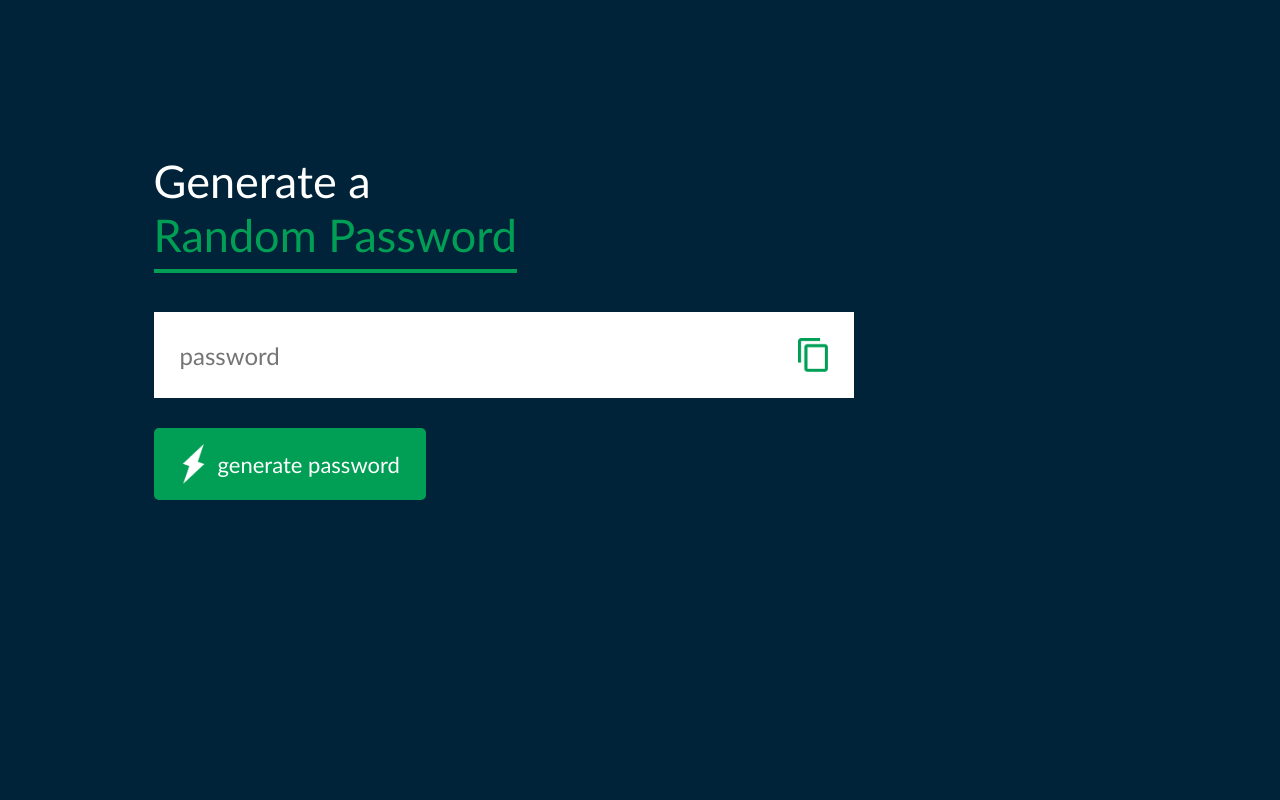
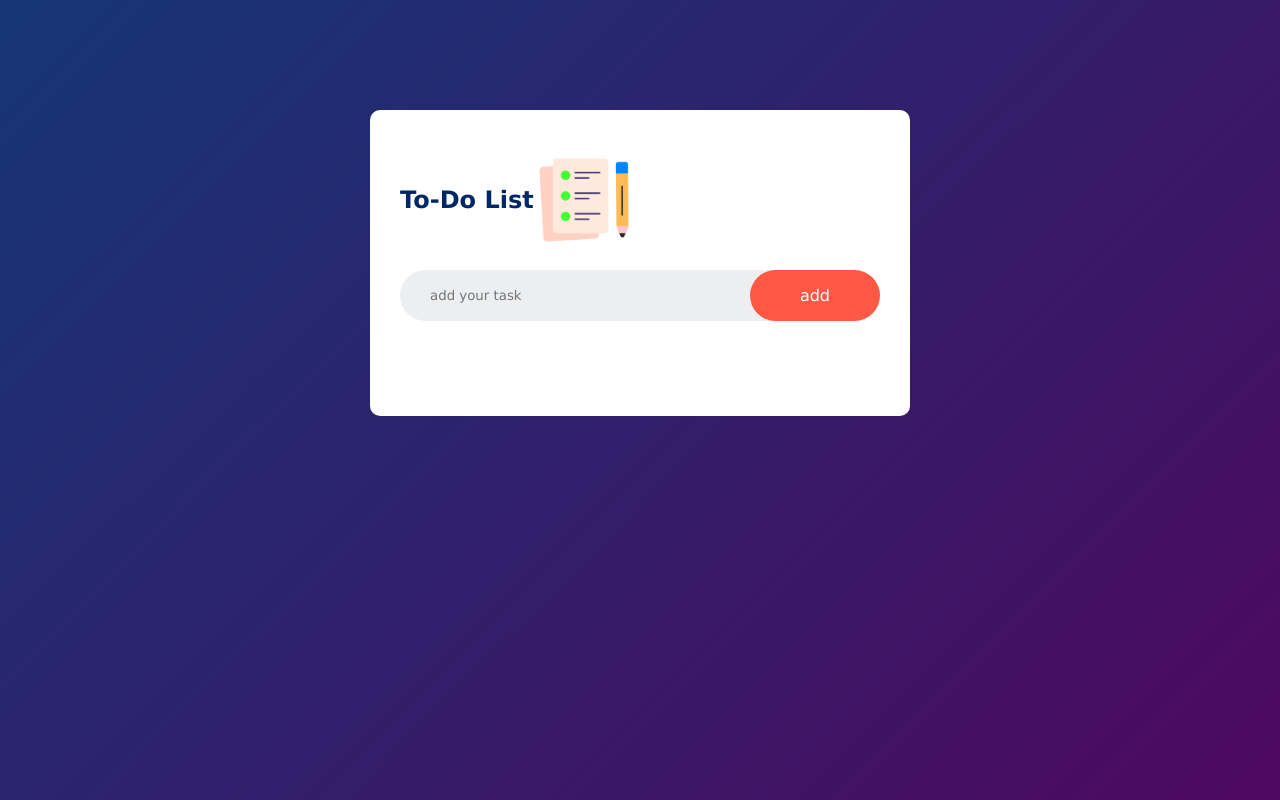
Before and after one commit to Toshtosty/html-css-projects, a plain HTML site: page toDoList/index.html in a window 1280 px wide. Drawn offline with Linux system fonts and the light colour scheme.

Commit message:
done todolist

```diff
--- /dev/null
+++ b/randomPassword/style.css
@@ -0,0 +1,74 @@
+*{
+    margin: 0;
+    padding:0;
+    font-family: 'Gill Sans', 'Gill Sans MT', Calibri, 'Trebuchet MS', sans-serif;
+    box-sizing: border-box;
+
+}
+
+body{
+    background: #002339;
+    color:#fff;
+}
+
+.container{
+    margin: 12%;
+    width: 90%;
+    max-width: 700px;
+}
+
+.display{
+    width: 100%;
+    margin-top: 50px;
+    padding: 26px;
+    margin-bottom: 30px;
+    background: #fff;
+    color: #333;
+    display: flex;
+    align-items: center;
+    justify-content: space-between;
+
+
+}
+
+.container h1{
+    font-weight: 500;
+    font-size: 45px;
+}
+
+.container h1 span{
+    color:#019f55;
+    border-bottom: 4px solid #019f55;
+    padding-bottom: 7px;
+}
+
+.display img{
+    width: 30px;
+    cursor: pointer;
+}
+
+.display input{
+    border: 0;
+    outline:0;
+font-size: 24px;
+}
+
+.container button img{
+    width: 28px;
+    margin-right: 10px;
+}
+
+.container button{
+    border:0;
+    outilne:0;
+    background: #019f55;
+    color: #fff;
+    font-size: 22px;
+    font-weight: 300;
+    display: flex;
+    align-items: center;
+    justify-content: center;
+    padding: 16px 26px;
+    border-radius: 5px;
+    cursor: pointer;
+}
--- a/toDoList/index.html
+++ b/toDoList/index.html
@@ -1,58 +1,31 @@
 <!DOCTYPE html>
 <html lang="en">
+
     <head>
         <meta charset="UTF-8">
         <meta name="viewport" content="width=device-width, initial-scale=1.0">
-    <title>Random password generator</title>
+        <title>to-do-list</title>
         <link rel="stylesheet" href="style.css">
     </head>
+
     <body>
         <div class="container">
-        <h1>Generate a <br> <span>  Random Password </span></h1>
-        <div class="display">
-            <input type="text" name="" id="password" placeholder="password">
-        <img src="images/copy.png" alt="copy" onclick="copyPassword()">
+            <div class="todo-app">
+                <h2>To-Do List <img src="images/icon.png" alt="icon"></h2>
+                <div class="row">
+                    <input type="text" name="" id="input-box" placeholder="add your task">
+                    <button onclick="addtask()">add</button>
                 </div>
-            <button onclick="createPassword()"><img src="images/generate.png" alt="">generate password</button>
-
+                <ul id="list-container">
+                    <!-- <li class="checked">task1</li>
+                    <li>task2</li>
+                    <li>task3</li> -->
+                </ul>
 
             </div>
+        </div>
 
+        <script src="script.js"></script>
+    </body>
 
-    <script>
-
-        const passwordbox = document.querySelector('#password');
-        const length=12;
-        const uppercase="ABCDEFGHIJKLMNOPQRSTUVWXYZ";
-        const lowercase="abcdefghijklmnopqrstuvwxyz";
-        const number="1234567890";
-        const symbol="!@#$%^&*(){}|<>?_+-=*~";
-
-        const allChars = uppercase+lowercase+number+symbol;
-
-        function createPassword(){
-            let password="";
-            password+=uppercase[Math.floor(Math.random()*uppercase.length)];
-            password+=lowercase[Math.floor(Math.random()*lowercase.length)];
-            password+=symbol[Math.floor(Math.random()*symbol.length)];
-            password+=number[Math.floor(Math.random()*number.length)];
-
-
-            while(length> password.length){
-                password+=allChars[Math.floor(Math.random()*allChars.length)];
-
-            }
-
-                passwordbox.value=password;
-
-
-        }
-
-        function copyPassword(){
-            passwordbox.select();
-            document.execCommand("copy");
-        }
-
-    </script>
-</body>
 </html>
--- /dev/null
+++ b/toDoList/script.js
@@ -0,0 +1,41 @@
+const inputBox=document.getElementById("input-box");
+
+const listContainer=document.getElementById("list-container");
+
+function addtask(){
+    if(inputBox.value===''){
+        alert("you must write somthing");
+    }
+    else{
+        let li=document.createElement("li");
+        li.innerHTML=inputBox.value;
+        listContainer.appendChild(li);
+        let span=document.createElement("span");
+        span.innerHTML="\u00d7";
+        li.appendChild(span);
+
+    }
+    inputBox.value='';
+    savedata();
+}
+
+
+listContainer.addEventListener("click",function(e){
+        if(e.target.tagName==="LI"){
+            e.target.classList.toggle("checked");
+            savedata();
+        }
+        else if(e.target.tagName==="SPAN"){
+            e.target.parentElement.remove();
+            savedata();
+        }
+},false);
+
+function savedata() {
+    localStorage.setItem("data", listContainer.innerHTML);
+}
+
+function showtask(){
+    listContainer.innerHTML=localStorage.getItem("data");
+}
+showtask()
--- a/toDoList/style.css
+++ b/toDoList/style.css
@@ -1,74 +1,117 @@
 *{
     margin: 0;
-    padding:0;
-    font-family: 'Gill Sans', 'Gill Sans MT', Calibri, 'Trebuchet MS', sans-serif;
+    padding: 0;
+    font-family: Verdana, Geneva, Tahoma, sans-serif;
     box-sizing: border-box;
+}
+
+.container {
+    width:100%;
+    min-height: 100vh;
+    background: linear-gradient(135deg, #153677,#4e085f);
+    padding: 10px;
+}
+
+.todo-app{
+    width: 100%;
+    max-width: 540px;
+    background: #fff;
+    margin: 100px auto 20px;
+    padding: 40px 30px 70px;
+    border-radius: 10px;
 
 }
 
-body{
-    background: #002339;
-    color:#fff;
+.todo-app h2{
+    color: #002765;
+    display: flex;
+    align-items: center;
+    margin-bottom: 20px;
 }
 
-.container{
-    margin: 12%;
-    width: 90%;
-    max-width: 700px;
+.todo-app hw img{
+    width: 30px;
+    margin-left: 10px;
 }
 
-.display{
-    width: 100%;
-    margin-top: 50px;
-    padding: 26px;
-    margin-bottom: 30px;
-    background: #fff;
-    color: #333;
+.row{
     display: flex;
-    align-items: center;
+    align-content: center;
     justify-content: space-between;
-
+    background: #edeef0;
+    border-radius: 30px;
+    padding-left: 20px;
+    margin-bottom: 25px;
 
 }
 
-.container h1{
-    font-weight: 500;
-    font-size: 45px;
+input{
+    flex:1;
+    border: none;
+    outline: none;
+    background: transparent;
+    padding: 10px;
+    font-weight: 14px;
 }
 
-.container h1 span{
-    color:#019f55;
-    border-bottom: 4px solid #019f55;
-    padding-bottom: 7px;
+button{
+    border: none;
+    outline: none;
+    padding: 16px 50px;
+    background: #ff5945;
+    color: #fff;
+    font-size: 16px;
+    cursor: pointer;
+    border-radius: 40px;
 }
 
-.display img{
-    width: 30px;
+
+ul li{
+    list-style: none;
+    font-size: 17px;
+    padding: 12px 8px 12px 50px;
+    user-select: none;
     cursor: pointer;
+    position: relative;
 }
 
-.display input{
-    border: 0;
-    outline:0;
-font-size: 24px;
+ul li::before{
+    content:'';
+    position:absolute;
+    height: 28px;
+    width: 28px;
+    border-radius: 50%;
+    background-image: url('images/unchecked.png');
+    background-size: cover;
+    background-position: center;
+    top: 12px;
+    left: 8px;
 }
 
-.container button img{
-    width: 28px;
-    margin-right: 10px;
+ul li.checked{
+    color: #555;
+    text-decoration: line-through;
 }
 
-.container button{
-    border:0;
-    outilne:0;
-    background: #019f55;
-    color: #fff;
+ul li.checked::before{
+
+    background-image: url(images/checked.png);
+
+}
+
+ul li span{
+    position: absolute;
+    right: 0;
+    top: 5px;
+    width: 40px;
+    height: 40px;
     font-size: 22px;
-    font-weight: 300;
-    display: flex;
-    align-items: center;
-    justify-content: center;
-    padding: 16px 26px;
-    border-radius: 5px;
-    cursor: pointer;
+    color: #555;
+    line-height: 40px;
+    text-align: center;
+    border-radius: 50%;
 }
+
+ul li span:hover{
+    background: #edeef0;
+}
```
Also changed, not shown: randomPassword/index.html (added, +58 -0 lines), randomPassword/images/copy.png (renamed from toDoList/images/copy.png), randomPassword/images/generate.png (renamed from toDoList/images/generate.png), toDoList/images/checked.png (added), toDoList/images/icon.png (added), toDoList/images/unchecked.png (added). Lines whose indentation alone changed are shown as unchanged.
